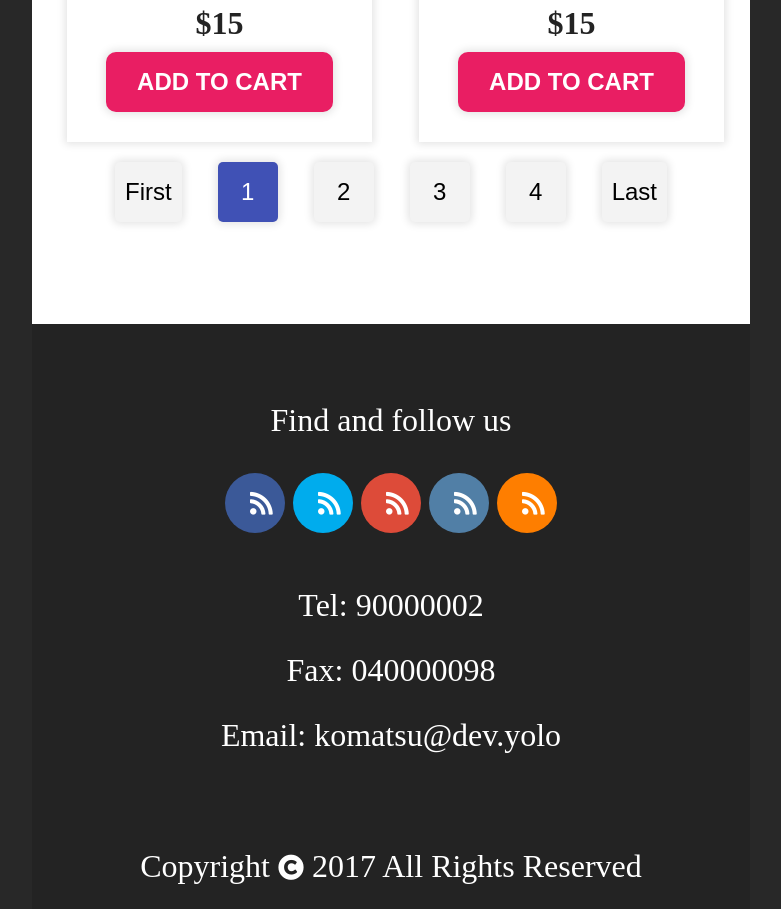
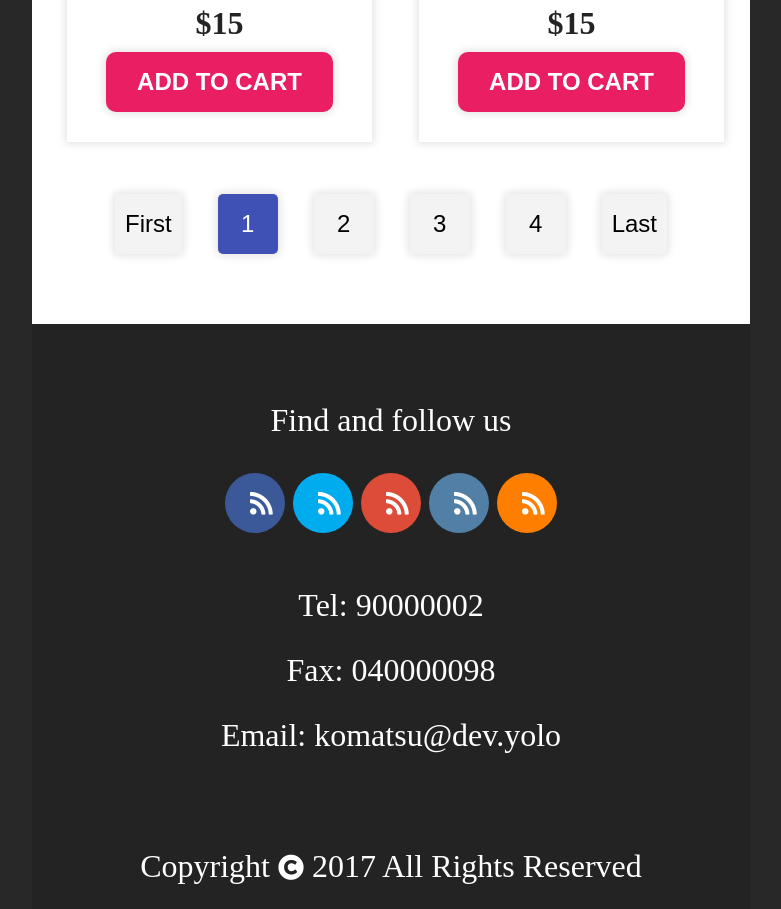
Before and after one commit to komatsu98/html2, a plain HTML site: page app/index.html in a window 1280 px wide. Shown: the part 1889-2798 px from the top of the page, without its empty margins (249-1030 px from the left). Drawn offline with Linux system fonts and the light colour scheme.

Commit message:
remove scroll-inside

```diff
--- a/app/css/css.css
+++ b/app/css/css.css
@@ -145,7 +145,7 @@ button.shop {
     width: 718px;
     max-height: 1130px;
     /*padding:20px;*/
-    overflow: auto;
+    /*overflow: auto;*/
 }
 
 .card {
@@ -210,6 +210,7 @@ button.add {
 
 .pag {
     color: rgb(68, 68, 68);
+    margin-top: 2rem;
 }
 
 .pag > button {
@@ -299,7 +300,7 @@ i.fa-copyright {
     background: rgb(233, 30, 99);
     color: rgb(64, 81, 181);
 }
-.products::-webkit-scrollbar {
+/*.products::-webkit-scrollbar {
     width: 0.3em;
 }
 
@@ -310,7 +311,7 @@ i.fa-copyright {
 .products::-webkit-scrollbar-thumb {
     background-color: darkgrey;
     outline: 1px solid slategrey;
-}
+}*/
 button {
     cursor: pointer;
 }
--- a/app/index.html
+++ b/app/index.html
@@ -1,48 +1,21 @@
 <!DOCTYPE html>
 <html class="no-js">
 <head>
-        <meta charset="utf-8">
     <title>UI labs</title>
 
-
+    <meta charset="utf-8">
     <meta name="description" content="">
     <meta name="HandheldFriendly" content="True">
     <meta name="MobileOptimized" content="320">
     <meta name="viewport" content="width=device-width, initial-scale=1, minimal-ui">
     <meta http-equiv="cleartype" content="on">
 
-
-        <!-- Tile icon for Win8 (144x144 + tile color) -->
-     <!--    <meta name="msapplication-TileImage" content="img/touch/apple-touch-icon-144x144-precomposed.png">
-        <meta name="msapplication-TileColor" content="#222222"> -->
-
-        <!-- SEO: If mobile URL is different from desktop URL, add a canonical link to the desktop page -->
-        <!--
-        <link rel="canonical" href="http://www.example.com/" >
-        -->
-
-        <!-- Add to homescreen for Chrome on Android -->
-        <!--
-        <meta name="mobile-web-app-capable" content="yes">
-        -->
-
-        <!-- For iOS web apps. Delete if not needed. https://github.com/h5bp/mobile-boilerplate/issues/94 -->
-        <!--
-        <meta name="apple-mobile-web-app-capable" content="yes">
-        <meta name="apple-mobile-web-app-status-bar-style" content="black">
-        <meta name="apple-mobile-web-app-title" content="">
-        -->
-
-        <!-- This script prevents links from opening in Mobile Safari. https://gist.github.com/1042026 -->
-        <!--
-        <script>(function(a,b,c){if(c in b&&b[c]){var d,e=a.location,f=/^(a|html)$/i;a.addEventListener("click",function(a){d=a.target;while(!f.test(d.nodeName))d=d.parentNode;"href"in d&&(d.href.indexOf("http")||~d.href.indexOf(e.host))&&(a.preventDefault(),e.href=d.href)},!1)}})(document,window.navigator,"standalone")</script>
-        -->
-
     <link rel="stylesheet" type="text/css" href="css/css.css">
     <link rel="stylesheet" href="https://use.fontawesome.com/releases/v5.1.1/css/all.css"
           integrity="sha384-O8whS3fhG2OnA5Kas0Y9l3cfpmYjapjI0E4theH4iuMD+pLhbf6JI0jIMfYcK3yZ"
           crossorigin="anonymous">
 </head>
+
 <body>
 <div class="container">
     <header>
@@ -142,40 +115,6 @@
                 <div class="price">$15</div>
                 <button class="add white">ADD TO CART</button>
             </div>
-            <div class="card">
-                <div class="avt">
-                    <img src="images/product-4.jpg">
-                </div>
-                <div class="name">
-                    Giày
-                </div>
-                <div class="rate">
-                    <i class="fa fa-star up" aria-hidden="true"></i>
-                    <i class="fa fa-star up" aria-hidden="true"></i>
-                    <i class="fa fa-star up" aria-hidden="true"></i>
-                    <i class="fa fa-star up" aria-hidden="true"></i>
-                    <i class="fa fa-star up" aria-hidden="true"></i>
-                </div>
-                <div class="price">$15</div>
-                <button class="add white">ADD TO CART</button>
-            </div>
-            <div class="card">
-                <div class="avt">
-                    <img src="images/product-1.jpg">
-                </div>
-                <div class="name">
-                    Laptop
-                </div>
-                <div class="rate">
-                    <i class="fa fa-star up" aria-hidden="true"></i>
-                    <i class="fa fa-star up" aria-hidden="true"></i>
-                    <i class="fa fa-star up" aria-hidden="true"></i>
-                    <i class="fa fa-star up" aria-hidden="true"></i>
-                    <i class="fa fa-star" aria-hidden="true"></i>
-                </div>
-                <div class="price">$34</div>
-                <button class="add white">ADD TO CART</button>
-            </div>
         </div>
         <div class="pag">
             <button>First</button>
@@ -205,6 +144,5 @@
 </div>
 
 
-
 </body>
 </html>
```
Lines whose indentation alone changed are shown as unchanged.
